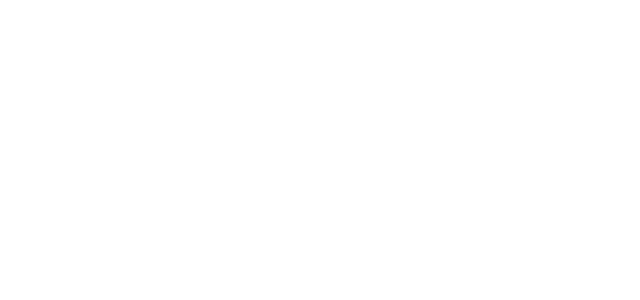
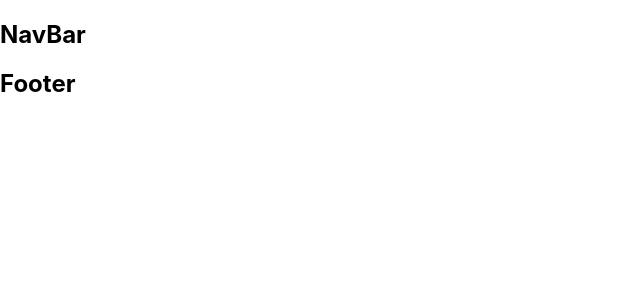
Before and after one commit to AliAshour2/salla, a React (Create React App) app: page / in a window 1280 px wide. Shown: the top 300 px of the page, without its empty margins (0-640 px from the left). Built offline with nearby package versions, Linux system fonts and the light colour scheme.

Commit message:
initailize Layout with nav and footer and the outlet

```diff
--- a/src/Components/LayOut/LayOut.jsx
+++ b/src/Components/LayOut/LayOut.jsx
@@ -1,8 +1,16 @@
 import React from 'react'
 import styles from './LayOut.module.css'
+import NavBar from './../NavBar/NavBar';
+import Footer from './../Footer/Footer';
+import { Outlet } from 'react-router-dom';
 function LayOut() {
   return (
     <>
+      <NavBar/>
+
+      <Outlet/>
+
+      <Footer/>
     </>
   )
 }
```
